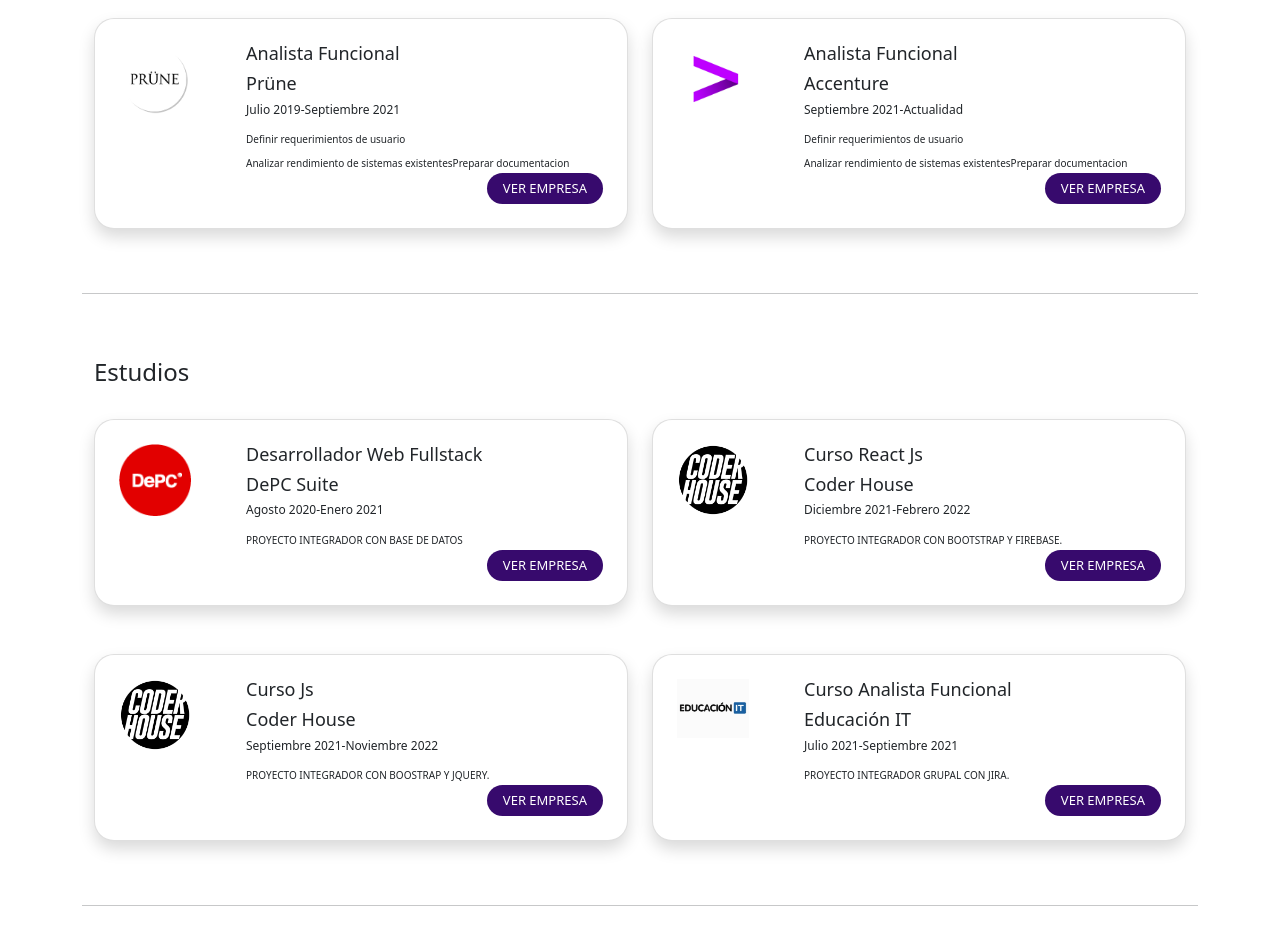
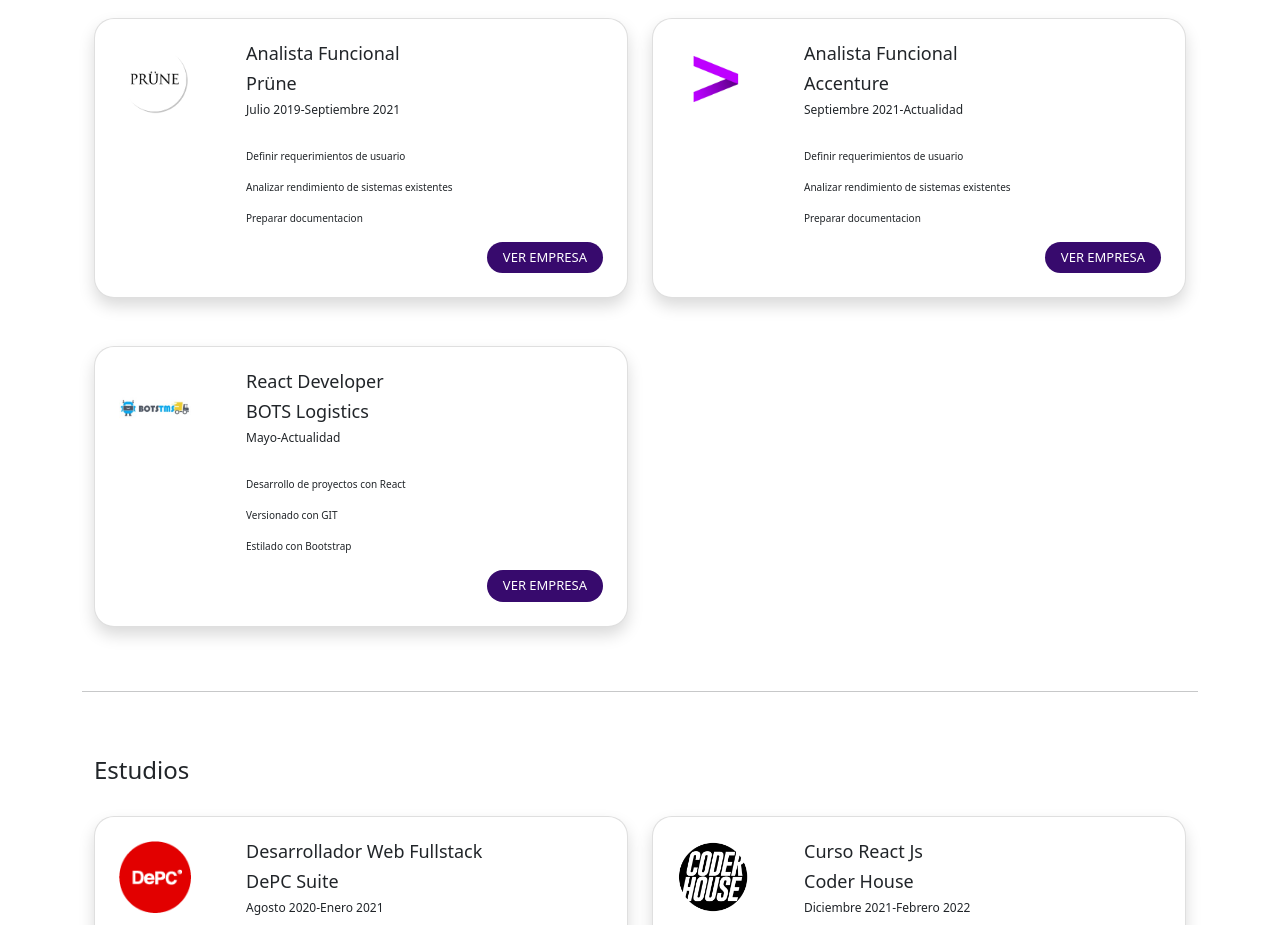
Before and after one commit to Alan-Figueredo/Alan-Portfolio, a React (Create React App) app: page / in a window 1280 px wide. Shown: the part 2740-3665 px from the top of the page. Built offline with nearby package versions, Linux system fonts and the light colour scheme.

Commit message:
formulario contacto

```diff
--- a/src/components/Contacto/Contacto.jsx
+++ b/src/components/Contacto/Contacto.jsx
@@ -8,18 +8,29 @@
 
 export const Contacto = () =>{
     const [alertaMensaje, setAlertaMensaje] = useState(true);
+    const [alertaMensajeError, setAlertaMensajeError] = useState(true);
+    const [name, setName] = useState("");
+    const [email, setEmail] = useState("");
+
     const form = useRef();
 
     const sendEmail = (e) => {
       e.preventDefault();
-      emailjs.sendForm('gmail', 'template_qmxhiv3', e.target, '-1FLgxPUmudOciL-d')
+      if(!name || !email){
+        setAlertaMensajeError(false);
+      }
+      else{
+        emailjs.sendForm('gmail', 'template_qmxhiv3', e.target, '-1FLgxPUmudOciL-d')
         .then((result) => {
             console.log(result.text);
             setAlertaMensaje(false);
+            setAlertaMensajeError(true)
         }, (error) => {
             console.log(error.text);
         });
         e.target.reset();
+      }
+
     };
     return(
         <>
@@ -36,12 +47,15 @@
                     </div>
                     <div className="col-12 col-sm-6">
                         <form action="" method="POST" ref={form} onSubmit={sendEmail}>
-                            <input type="text" name="name" id="nombre" placeholder="Nombre" className="shadow form-control"/><br/>
-                            <input type="email" name="email" id="email" placeholder="Email" className="shadow form-control"/>
+                            <input type="text" name="name" id="nombre" placeholder="Nombre" className="shadow form-control" onChange={(e)=>{setName(e.target.value)}} /><br/>
+                            <input type="email" name="email" id="email" placeholder="Email" className="shadow form-control" onChange={(e)=>{setEmail(e.target.value)}} />
                             <textarea name="message" id="comentarios" cols="78" rows="10" placeholder="Comentarios..." className="shadow form-control"/>
                             <div id="alertaMensaje">
                                 <div className="alert alert-success text-center" hidden={alertaMensaje} role="alert">
                                     ¡Se ha enviado el mensaje correctamente!
+                                </div>
+                                <div className="alert alert-danger text-center" hidden={alertaMensajeError} role="alert">
+                                    ¡Faltan completar datos!
                                 </div>
                             </div>
                             <div>
--- a/src/components/JobExperience.json
+++ b/src/components/JobExperience.json
@@ -16,5 +16,14 @@
         "date": "Septiembre 2021-Actualidad",
         "tasks": ["Definir requerimientos de usuario", "Analizar rendimiento de sistemas existentes", "Preparar documentacion"],
         "linkCompany": "https://www.accenture.com/ar-es"
+    },
+    {
+        "id": 3,
+        "caption": "React Developer",
+        "company" : "BOTS Logistics",
+        "img": "images/BOTS.jfif",
+        "date": "Mayo-Actualidad",
+        "tasks": ["Desarrollo de proyectos con React", "Versionado con GIT", "Estilado con Bootstrap"],
+        "linkCompany": "https://www.botslogistics.com/"
     }
 ]
--- a/src/components/SobreMi/ExperienciaLaboral.jsx
+++ b/src/components/SobreMi/ExperienciaLaboral.jsx
@@ -14,11 +14,12 @@
                                     <h3>{job.caption}</h3>
                                     <h3>{job.company}</h3>
                                     <h4>{job.date}</h4>
+                                    <br />
                                     <div>
                                         <ul>
                                             {job.tasks && job.tasks.map( task=>{
                                                 return(
-                                                    <li><span className="spann">{task}</span></li>
+                                                    <><p className="spann">{task}</p></>
                                                 )
                                             })}
 
```
Also changed, not shown: public/images/BOTS.jfif (added).
